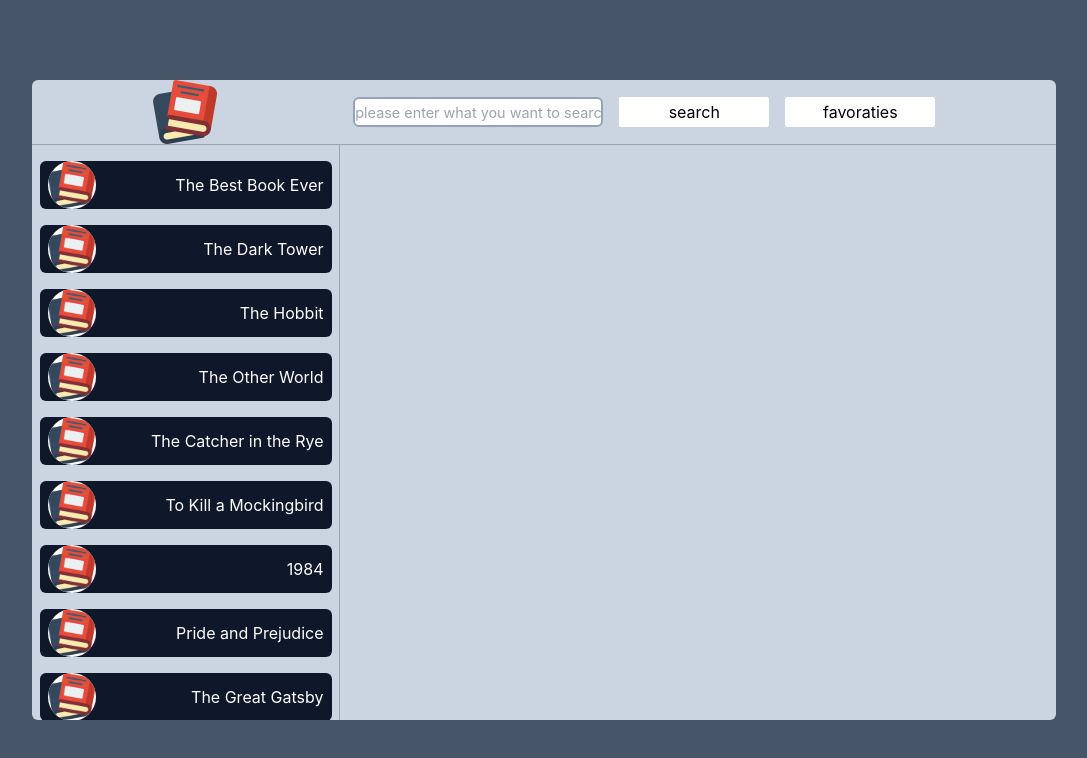
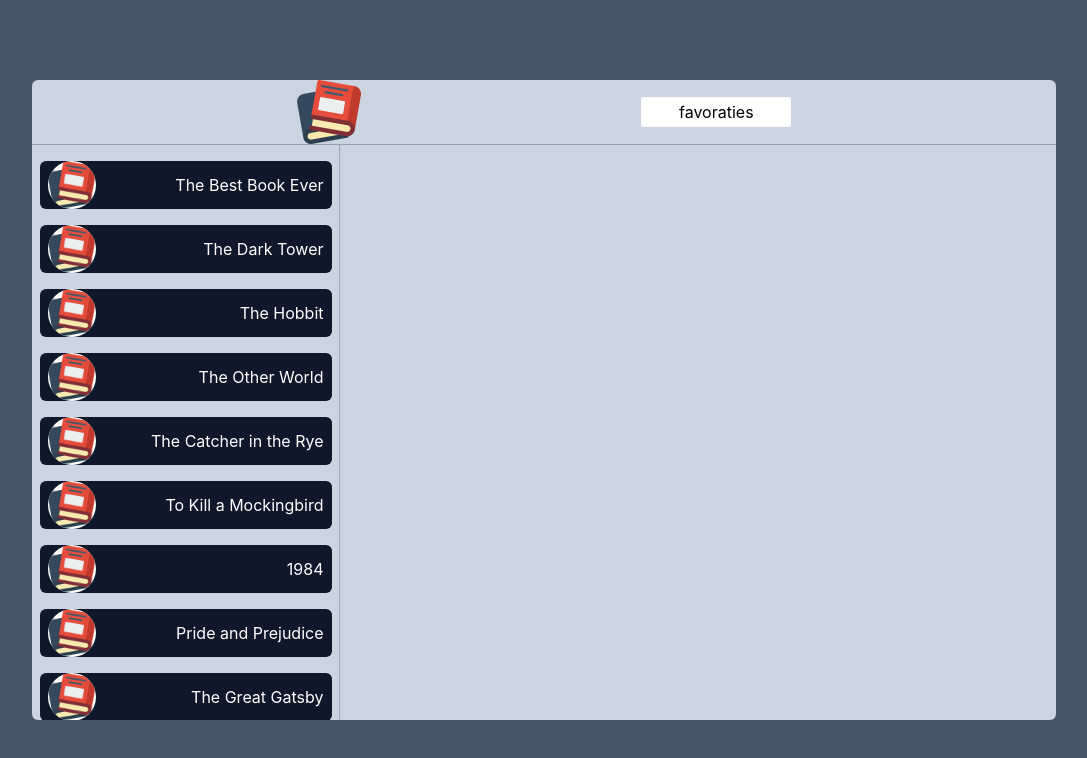
Before and after one commit to Ameer2000Mzori/book-list-react, a React (Create React App) app: page / in a window 1280 px wide. Shown: the top 758 px of the page, without its empty margins (96-1183 px from the left). Built offline with nearby package versions, Linux system fonts and the light colour scheme.

Commit message:
removed search and input elements

```diff
--- a/src/components/pages/Home.jsx
+++ b/src/components/pages/Home.jsx
@@ -22,17 +22,6 @@
         <div className="flex flex-row justify-evenly text-center items-center h-[10%] w-[100%] gap-4">
           <img className="w-[4rem] h-[4rem]" src={Logo} alt="" />
           <div className="gap-4 flex flex-row text-center items-center justify-center">
-            <input
-              type="text"
-              placeholder="please enter what you want to search"
-              className="w-[250px] h-[30px] border-2 border-slate-400 rounded-md text-[0.9rem]"
-            />
-            <button
-              type="button"
-              className="w-[150px] h-[30px] rounded-sm bg-white active:bg-slate-500 hover:bg-slate-400 hover:text-white"
-            >
-              search
-            </button>
             <button
               onClick={booksTypeChange}
               type="button"
--- a/src/components/pages/SelectedBook.jsx
+++ b/src/components/pages/SelectedBook.jsx
@@ -46,7 +46,7 @@
             type="button"
             className="h-[40px] w-[160px] bg-slate-500 rounded-mg hover:bg-slate-200 active:bg-slate-600"
           >
-            save as favorat new
+            remove this book
           </button>
         ) : (
           <button
```
